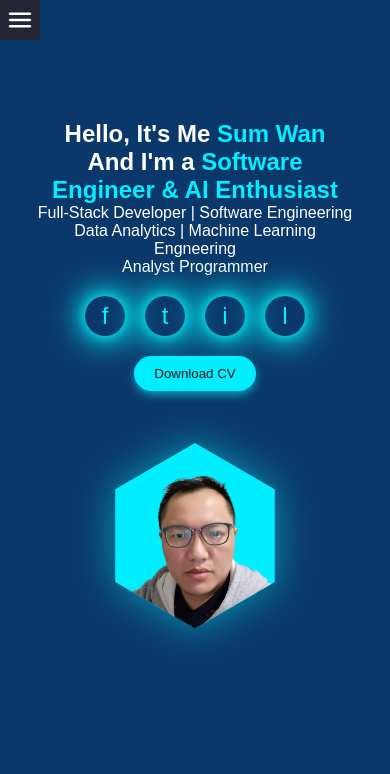
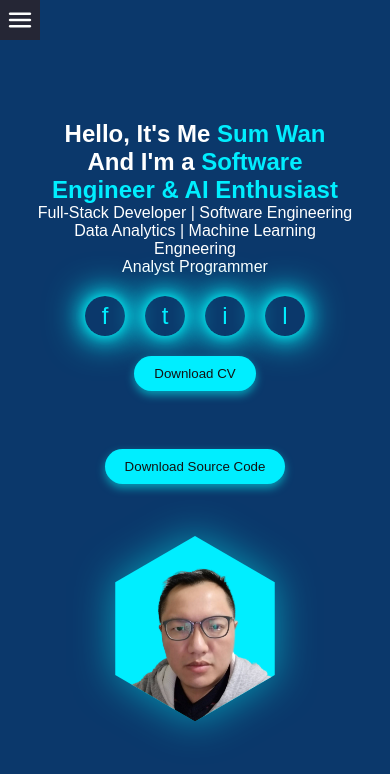
Before and after one commit to fusumwan/Portfolio, a React (Create React App) app: page / in a window 390 px wide. Shown: the top 774 px of the page. Built offline with nearby package versions, Linux system fonts and the light colour scheme.

Commit message:
update home page

```diff
--- a/src/components/Home/Home.css
+++ b/src/components/Home/Home.css
@@ -90,7 +90,7 @@
         transform: scale(1.1); /* Slightly increase icon size on hover */
     }
 
-    .home-container #download-cv {
+    .home-container .blue-button {
         background-color: #00eeff; /* Button background color */
         color: #121212; /* Button text color */
         border: none;
@@ -102,7 +102,7 @@
         transition: all 0.3s ease;
     }
 
-    .home-container #download-cv:hover {
+    .home-container .blue-button:hover {
         background-color: #008ecc;
         box-shadow: 0 6px 12px rgba(0, 255, 255, 0.8); /* Hover effect */
     }
@@ -150,7 +150,7 @@
         }
 
         /* Ensure the download CV button is fully responsive and centered */
-        .home-container #download-cv {
+        .home-container .blue-button {
         display: block; /* Change the display to block for full width */
 
         margin: 20px auto; /* Center the button with automatic margins */
--- a/src/components/Home/Home.js
+++ b/src/components/Home/Home.js
@@ -18,16 +18,22 @@ function Home() {
   // Function to handle CV download
   const handleDownloadCV = () => {
     // Construct the file path
-    const filePath = process.env.PUBLIC_URL + '/Pdf/Resume21-11-2023.docx.pdf';
+    const filePath = process.env.PUBLIC_URL + '/Pdf/Resume24-11-2023.docx.pdf';
     // Create a new anchor element
     const link = document.createElement('a');
     link.href = filePath;
-    link.download = 'Resume21-11-2023.docx.pdf';
+    link.download = 'Resume24-11-2023.docx.pdf';
     // Append to the document and trigger download
     document.body.appendChild(link);
     link.click();
     // Remove the link from the document
     document.body.removeChild(link);
+  };
+
+  // Function to handle opening the GitHub URL in a new tab
+  const handleExploreGitHub = () => {
+    // Open the URL in a new tab
+    window.open('https://github.com/fusumwan/', '_blank');
   };
 
   // Dynamic style based on hover state
@@ -58,7 +64,10 @@ function Home() {
             l
           </a>
         </div>
-        <button id="download-cv" onClick={handleDownloadCV}>Download CV</button>
+
+        <button id="download-cv" className="blue-button" onClick={handleDownloadCV}>Download CV</button>
+        &nbsp;
+        <button id="explore-github" className="blue-button" onClick={handleExploreGitHub}>Download Source Code</button>
       </div>
       <div className="hexagon-shadow" style={hexagonStyle}
            onMouseOver={handleMouseOver}
```
Also changed, not shown: 10 other files (tests, documents, lock files or other folders).
